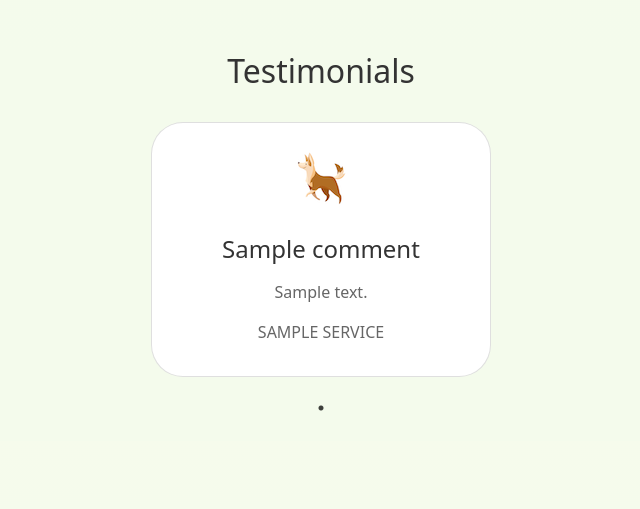
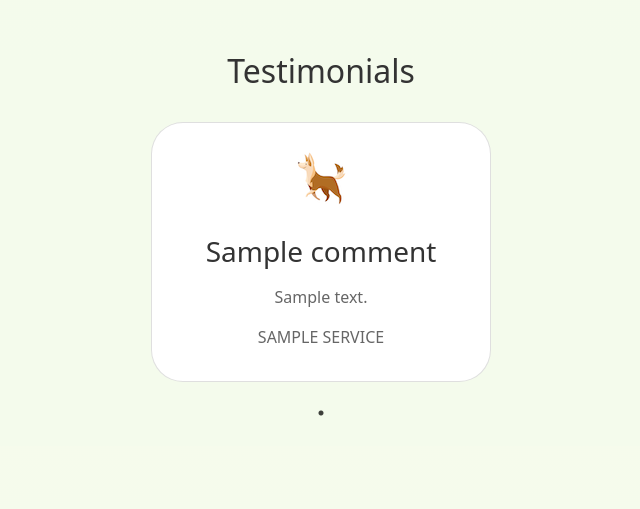
Before and after one commit to DietkeSt/bark-buddies, a Django app: page / in a window 1280 px wide. Shown: the part 1626-2135 px from the top of the page, without its empty margins (319-959 px from the left). Run offline with Django 3.2, Linux system fonts and the light colour scheme; tables that the repository leaves empty hold one stand-in row (values such as "Sample post"); some libraries are stand-ins or nearby versions.

```diff
--- a/home/templates/home.html
+++ b/home/templates/home.html
@@ -116,9 +116,9 @@
                 <img alt="" loading="lazy">
             </div>
             <div class="animation-card_content">
-                <h4 class="animation-card_content_title title-2">
+                <h3 class="animation-card_content_title title-2">
                     {{ comment.name }}
-                </h4>
+                </h3>
                 <p class="animation-card_content_description">
                     <blockquote>
                         {{ comment.body | linebreaks }}
```
